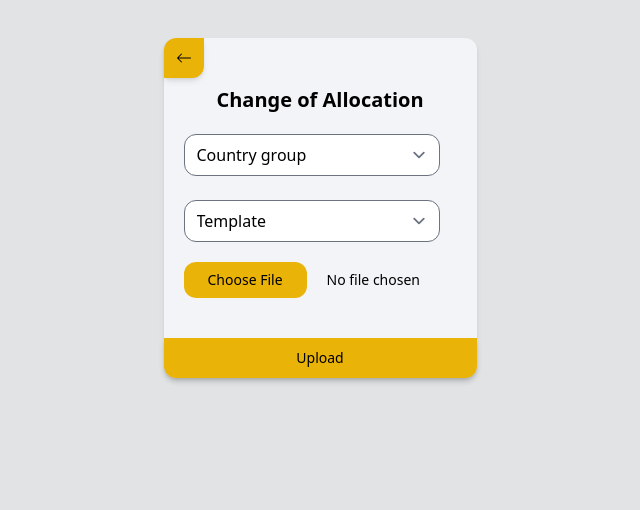
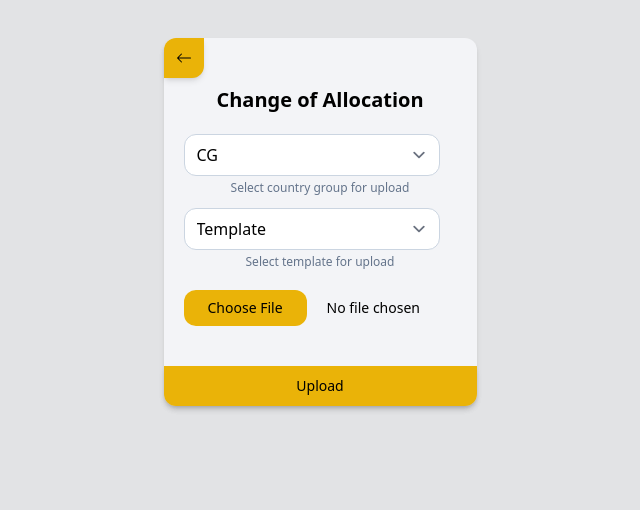
Before and after one commit to igorpiekarz/capex, a Django app: page /alloc/ in a window 1280 px wide. Shown: the part 64-574 px from the top of the page, without its empty margins (320-960 px from the left). Run offline with Django 5.2, Linux system fonts and the light colour scheme; some libraries are stand-ins or nearby versions.

Commit message:
dropdown styles + dropdown legend

```diff
--- a/alloc/templates/alloc/index.html
+++ b/alloc/templates/alloc/index.html
@@ -11,11 +11,11 @@
         </div>
 
         <div class="flex items-center justify-center">
-        <h1 class="pt-2 mb-5  font-semibold text-xl c">Change of Allocation</h1>
+        <h1 class="pt-2 mb-5  font-semibold text-xl select-none">Change of Allocation</h1>
         </div>
         <div>
-          <select class="block rounded-xl ml-5 w-64">
-            <option value="" disabled selected hidden>Country group</option>
+          <select class="block rounded-xl ml-5 w-64 hover:shadow-lg border-slate-300 transition ease-in-out duration-150 focus:outline-none focus:ring-yellow-500 focus:border-yellow-500 cursor-pointer">
+            <option value="" disabled selected hidden>CG</option>
             <option value="AMA"> AMA </option>
             <option value="AMC"> AMC </option>
             <option value="AMA"> AMN </option>
@@ -27,9 +27,10 @@
             <option value="KE"> KE   </option>
           </select>
         </div>
+        <p class="flex items-center justify-center mt-1 -mb-3 text-xs text-slate-500">Select country group for upload</p>
         <br>
         <div>
-          <select class="block rounded-xl ml-5 w-64">
+          <select class="block rounded-xl ml-5 w-64 hover:shadow-lg border-slate-300 transition ease-in-out duration-150 focus:outline-none focus:ring-yellow-500 focus:border-yellow-500 cursor-pointer">
             <option value="" disabled selected hidden>Template</option>
             <option value="AAP1B">AAP1B</option>
             <option value="AAP1Qx4">AAP1Q x4</option>
@@ -47,9 +48,9 @@
               <option value="AAP2">AAP2</option>
               <option value="SABL">Strategic ABL</option>
               </optgroup>
-
           </select>
         </div>
+        <p class="flex items-center justify-center mt-1 text-xs text-slate-500">Select template for upload</p>
         <div>
         <input type="file" class="text-sm text-grey-500
         py-5 px-5 w-full
--- a/madj/templates/madj/index.html
+++ b/madj/templates/madj/index.html
@@ -11,7 +11,7 @@
         </div>
 
         <div class="flex items-center justify-center">
-        <h1 class="pt-2 mb-5  font-semibold text-xl c">Manual Adjustments</h1>
+        <h1 class="pt-2 mb-5  font-semibold text-xl select-none">Manual Adjustments</h1>
         </div>
 
         <div>
--- a/theme/static/css/dist/styles.css
+++ b/theme/static/css/dist/styles.css
@@ -794,6 +794,22 @@ select {
   margin-left: 1.25rem;
 }
 
+.mt-2 {
+  margin-top: 0.5rem;
+}
+
+.mt-1 {
+  margin-top: 0.25rem;
+}
+
+.-mb-1 {
+  margin-bottom: -0.25rem;
+}
+
+.-mb-3 {
+  margin-bottom: -0.75rem;
+}
+
 .block {
   display: block;
 }
@@ -846,6 +862,16 @@ select {
   min-width: 250px;
 }
 
+.cursor-pointer {
+  cursor: pointer;
+}
+
+.select-none {
+  -webkit-user-select: none;
+     -moz-user-select: none;
+          user-select: none;
+}
+
 .flex-col {
   flex-direction: column;
 }
@@ -877,6 +903,16 @@ select {
 
 .rounded-tl-xl {
   border-top-left-radius: 0.75rem;
+}
+
+.border-slate-200 {
+  --tw-border-opacity: 1;
+  border-color: rgb(226 232 240 / var(--tw-border-opacity));
+}
+
+.border-slate-300 {
+  --tw-border-opacity: 1;
+  border-color: rgb(203 213 225 / var(--tw-border-opacity));
 }
 
 .bg-\[\#2A3030\] {
@@ -945,6 +981,11 @@ select {
   line-height: 1.75rem;
 }
 
+.text-xs {
+  font-size: 0.75rem;
+  line-height: 1rem;
+}
+
 .font-medium {
   font-weight: 500;
 }
@@ -961,6 +1002,21 @@ select {
 .text-white {
   --tw-text-opacity: 1;
   color: rgb(255 255 255 / var(--tw-text-opacity));
+}
+
+.text-slate-700 {
+  --tw-text-opacity: 1;
+  color: rgb(51 65 85 / var(--tw-text-opacity));
+}
+
+.text-slate-300 {
+  --tw-text-opacity: 1;
+  color: rgb(203 213 225 / var(--tw-text-opacity));
+}
+
+.text-slate-500 {
+  --tw-text-opacity: 1;
+  color: rgb(100 116 139 / var(--tw-text-opacity));
 }
 
 .shadow-md {
```
Also changed, not shown: other parts of theme/static/css/dist/styles.css (+63 -0 lines), psr/templates/psr/index.html (+4 -3 lines).
